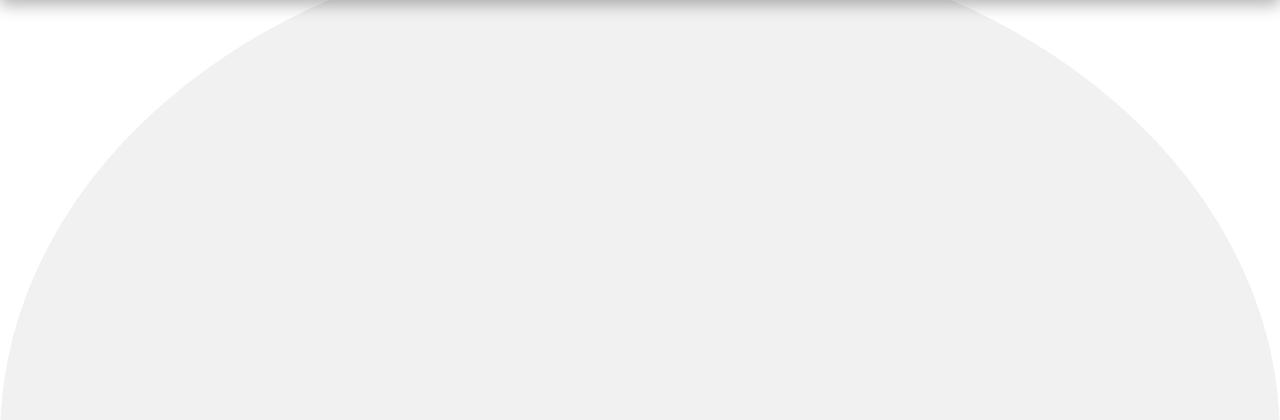
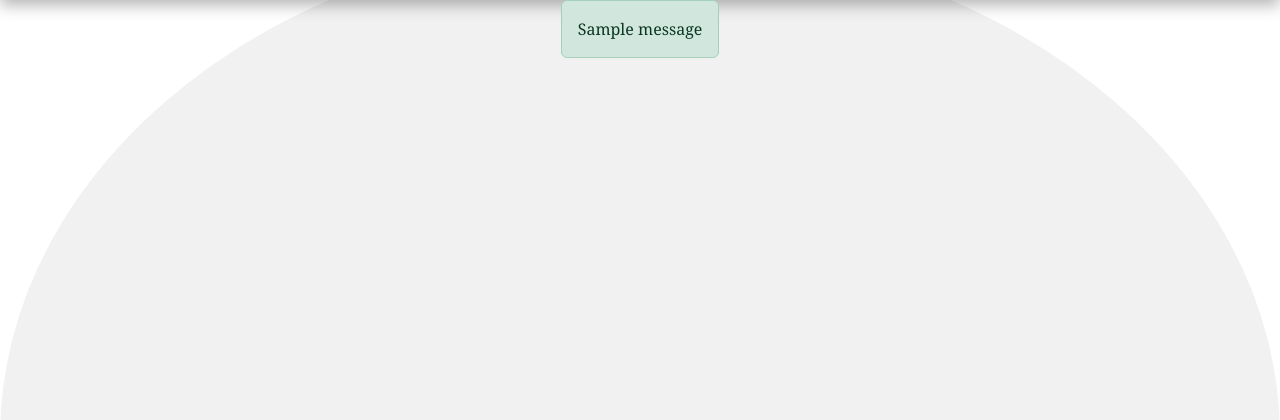
Before and after one commit to hariharen1996/careerhub, a Django app: template job/templates/job/main.html in a window 1280 px wide. Shown: the part 63-483 px from the top of the page. Run offline with Django 3.2, Linux system fonts and the light colour scheme; the template is opened without the code that fills it: most values are stand-ins (such as "Sample title", 1, 10 or a date in 2020); one stand-in notice (Sample message) is shown; some libraries are stand-ins or nearby versions.

Commit message:
refactor: updated requirements.txt
feat:added logout functionality, added alert messages for register,login,logout

feat:when user is not authenicated redirect to login page using @login_required in home view

```diff
--- a/careerhub/settings.py
+++ b/careerhub/settings.py
@@ -132,3 +132,5 @@ DEFAULT_AUTO_FIELD = 'django.db.models.BigAutoField'
 CRISPY_ALLOWED_TEMPLATE_PACKS = "bootstrap5"
 
 CRISPY_TEMPLATE_PACK = "bootstrap5"
+
+LOGIN_URL = 'login'
--- a/job/templates/job/main.html
+++ b/job/templates/job/main.html
@@ -45,7 +45,20 @@
         </div>
       </nav>
 
-    {% block content %} {% endblock %}
+    <div class="container">
+      {% if messages %}
+      <div class="alert-container d-flex justify-content-center align-items-center">
+        {% for message in messages %}
+        <div class="alert alert-{{ message.tags }} message">
+          {{ message }}
+        </div>
+        {% endfor %}
+      </div>
+      {% endif  %}
+      <div class="content">
+        {% block content %} {% endblock %}
+      </div>
+    </div>
 
     {% bootstrap_javascript %}
 </body>
--- a/job/views.py
+++ b/job/views.py
@@ -1,5 +1,7 @@
 from django.shortcuts import render
+from django.contrib.auth.decorators import login_required
 
 # Create your views here.
+@login_required
 def home_view(request):
     return render(request,'job/home.html')
--- a/requirements.txt
+++ b/requirements.txt
@@ -1,6 +1,8 @@
 asgiref==3.8.1
+crispy-bootstrap5==2024.10
 Django==5.1.6
 django-bootstrap5==24.3
+django-crispy-forms==2.3
 python-decouple==3.8
 sqlparse==0.5.3
 tzdata==2025.1
--- a/users/views.py
+++ b/users/views.py
@@ -1,6 +1,7 @@
 from django.shortcuts import render,redirect
 from .forms import CustomUserForm,LoginForm
 from django.contrib.auth import login,authenticate,logout
+from django.contrib import messages
 
 # Create your views here.
 def register_view(request):
@@ -8,6 +9,7 @@ def register_view(request):
         forms = CustomUserForm(request.POST)
         if forms.is_valid():
             forms.save()
+            messages.success(request,f'Registered as {request.user.username}')
             return redirect('login')
     else:
         forms = CustomUserForm()
@@ -23,6 +25,7 @@ def login_view(request):
             user = authenticate(request,username=username,password=password)
             login(request,user)
             if user is not None:
+                messages.success(request,f"LoggedIn as {request.user.username}")
                 return redirect('job-home')
     else:
         forms = LoginForm()
@@ -30,4 +33,5 @@ def login_view(request):
 
 def logout_view(request):
     logout(request)
+    messages.warning(request,f"You have been logged out!😕")
     return redirect('login')
```
